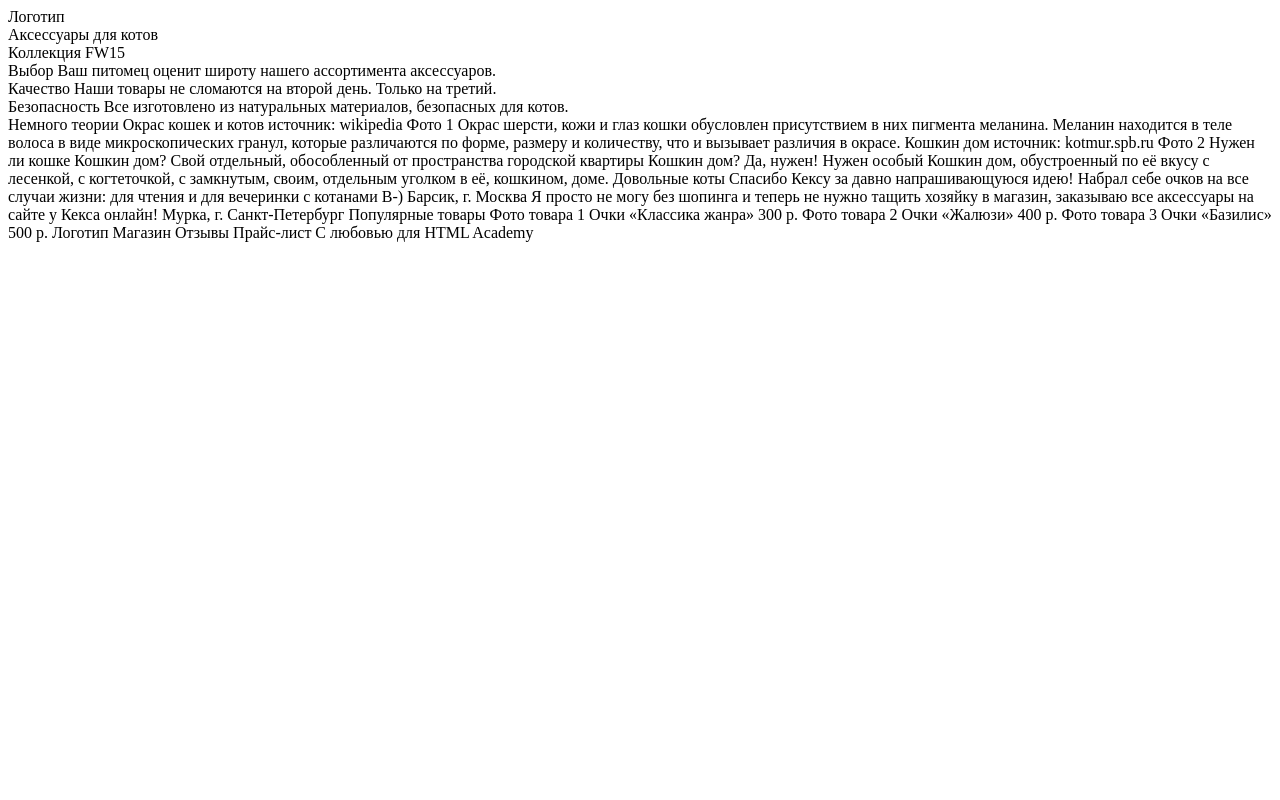
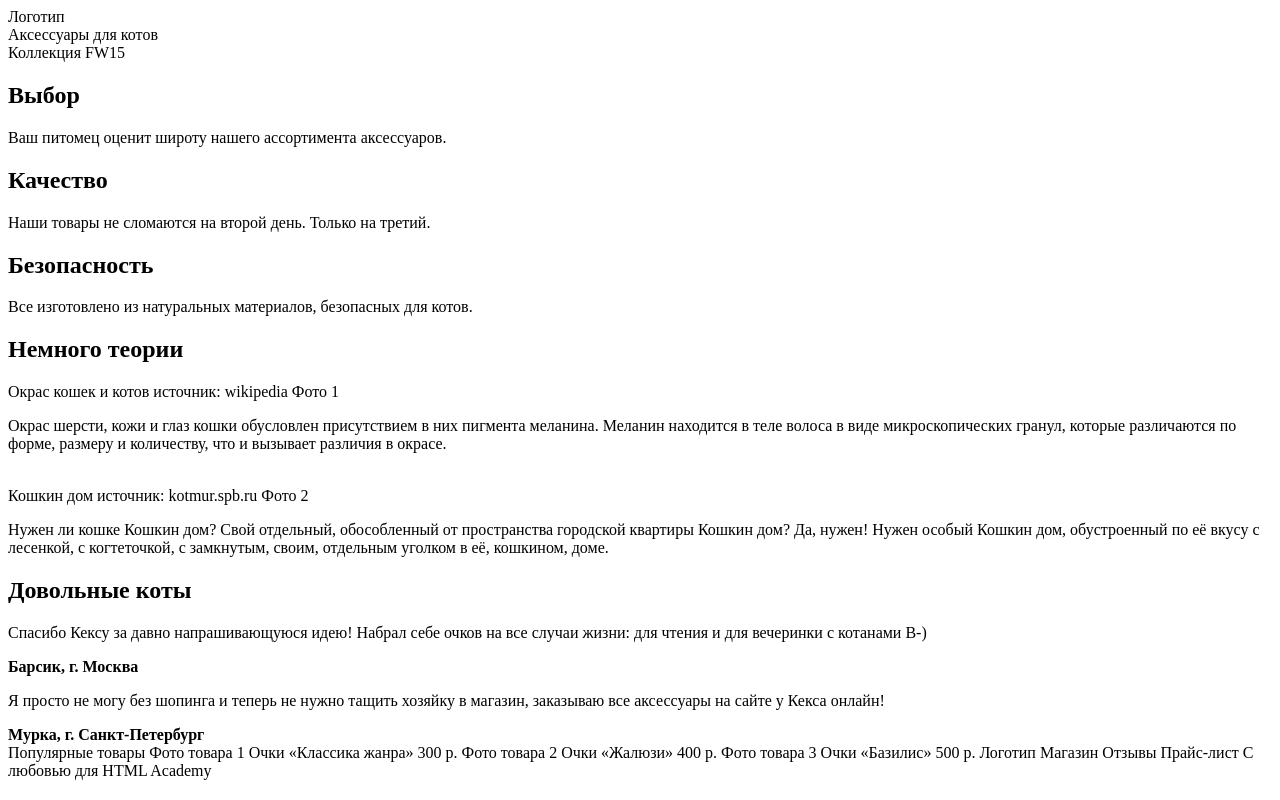
Before and after one commit to fpestunov/html-great-catsby, a plain HTML site: page index.html in a window 1280 px wide. Drawn offline with Linux system fonts and the light colour scheme.

Commit message:
add review and features

```diff
--- a/index.html
+++ b/index.html
@@ -12,39 +12,46 @@
 
     <div class="feature">
         <div class="feature-item">
-          Выбор
-          Ваш питомец оценит широту нашего ассортимента аксессуаров.
+          <h2>Выбор</h2>
+          <p>Ваш питомец оценит широту нашего ассортимента аксессуаров.</p>
         </div>
         <div class="feature-item">
-          Качество
-          Наши товары не сломаются на второй день. Только на третий.
+          <h2>Качество</h2>
+          <p>Наши товары не сломаются на второй день. Только на третий.</p>
+
         </div>
         <div class="feature-item">
-          Безопасность
-          Все изготовлено из натуральных материалов, безопасных для котов.
+          <h2>Безопасность</h2>
+          <p>Все изготовлено из натуральных материалов, безопасных для котов.</p>
         </div>
     </div>
 
-    Немного теории
+    <div class="cat-reference">
+      <h2>Немного теории</h2>
 
       Окрас кошек и котов
       источник: wikipedia
       Фото 1
-    Окрас шерсти, кожи и глаз кошки обусловлен присутствием в них пигмента меланина. Меланин находится в теле волоса в виде микроскопических гранул, которые различаются по форме, размеру и количеству, что и вызывает различия в окрасе.
+      <p>Окрас шерсти, кожи и глаз кошки обусловлен присутствием в них пигмента меланина. Меланин находится в теле волоса в виде микроскопических гранул, которые различаются по форме, размеру и количеству, что и вызывает различия в окрасе.</p>
+      <br>
 
       Кошкин дом
       источник: kotmur.spb.ru
       Фото 2
-    Нужен ли кошке Кошкин дом? Свой отдельный, обособленный от пространства городской квартиры Кошкин дом? Да, нужен! Нужен особый Кошкин дом, обустроенный по её вкусу с лесенкой, с когтеточкой, с замкнутым, своим, отдельным уголком в её, кошкином, доме.
+      <p>Нужен ли кошке Кошкин дом? Свой отдельный, обособленный от пространства городской квартиры Кошкин дом? Да, нужен! Нужен особый Кошкин дом, обустроенный по её вкусу с лесенкой, с когтеточкой, с замкнутым, своим, отдельным уголком в её, кошкином, доме.</p>
+    </div>
 
+    <div class="reviews">
+      <h2>Довольные коты</h2>
+      <div class="reviews-list">
+        <p>Спасибо Кексу за давно напрашивающуюся идею! Набрал себе очков на все случаи жизни: для чтения и для вечеринки с котанами B-)</p>
+        <strong>Барсик, г. Москва</strong>
+        <br>
 
-    Довольные коты
-
-    Спасибо Кексу за давно напрашивающуюся идею! Набрал себе очков на все случаи жизни: для чтения и для вечеринки с котанами B-)
-    Барсик, г. Москва
-
-    Я просто не могу без шопинга и теперь не нужно тащить хозяйку в магазин, заказываю все аксессуары на сайте у Кекса онлайн!
-    Мурка, г. Санкт-Петербург
+        <p>Я просто не могу без шопинга и теперь не нужно тащить хозяйку в магазин, заказываю все аксессуары на сайте у Кекса онлайн!</p>
+        <strong>Мурка, г. Санкт-Петербург</strong>
+      </div>
+    </div>
 
 
     Популярные товары
```
Also changed, not shown: 1 other file. Lines whose indentation alone changed are shown as unchanged.
